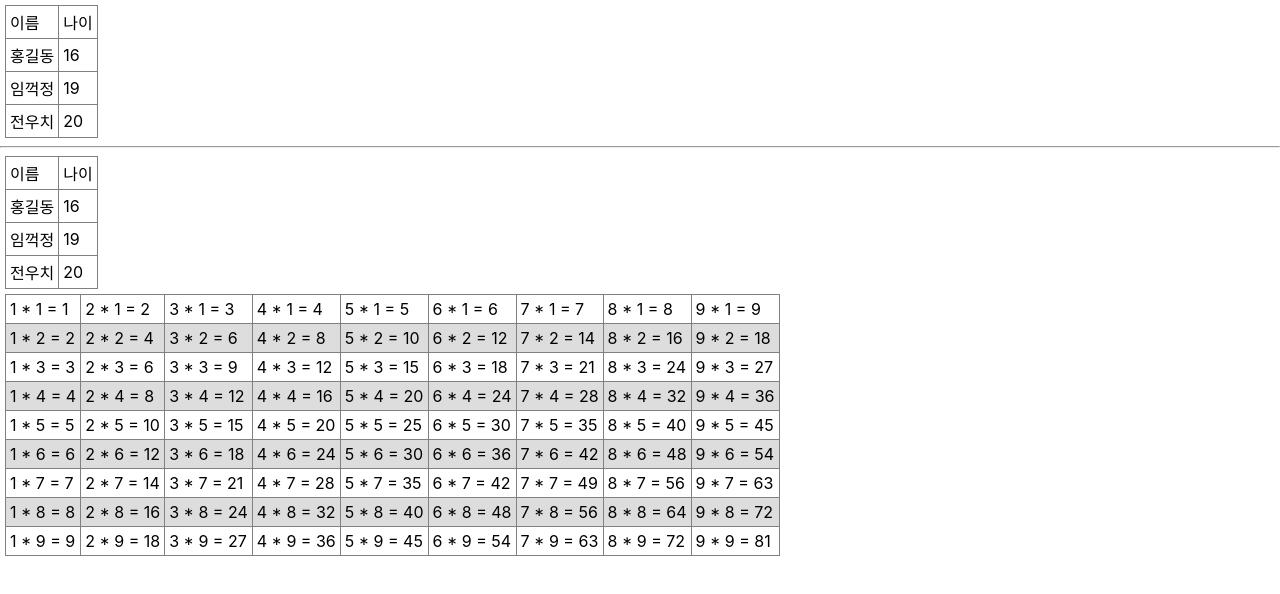
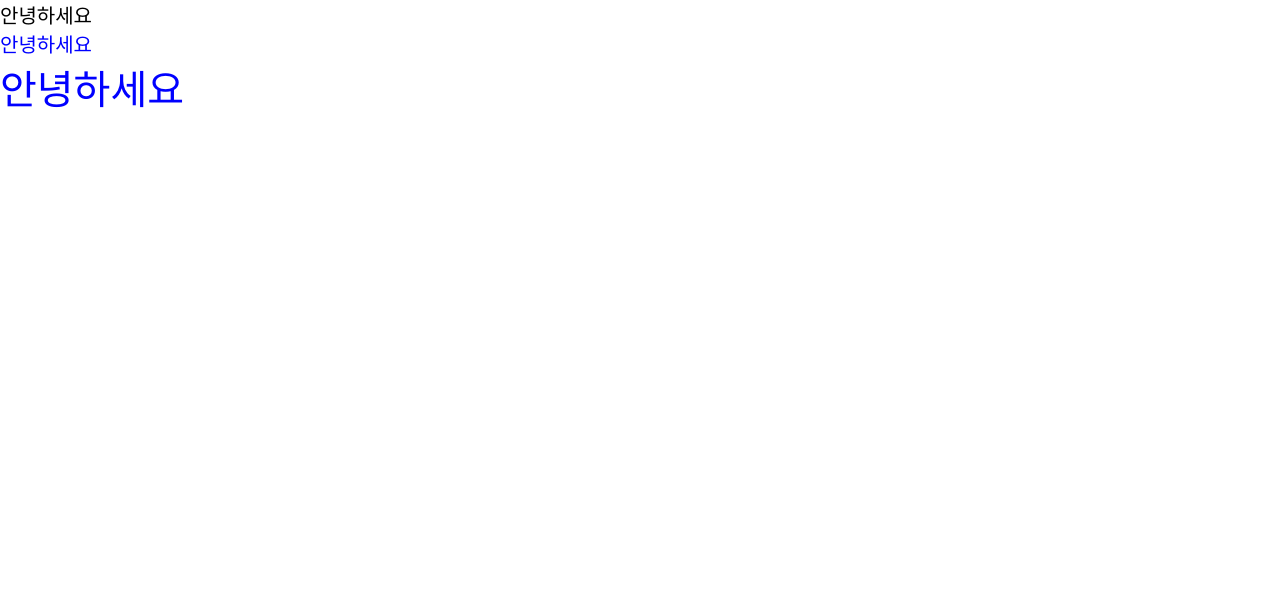
Before and after one commit to hsxxng31/ex02, a React (Create React App) app: page / in a window 1280 px wide. Shown: the top 594 px of the page. Built offline with nearby package versions, Linux system fonts and the light colour scheme.

Commit message:
src/Message.tsx size 변수 추가

```diff
--- a/src/App.tsx
+++ b/src/App.tsx
@@ -1,16 +1,12 @@
-import React from "react";
-import MyTable from "./MyTable";
-import TimesTable from "./TimesTable";
+import Message from "./Message";
 
 function App() {
   return (
     <div>
-      <MyTable />
-      <hr />
-      <MyTable />
-      <TimesTable />
+      <Message value="안녕하세요" />
+      <Message value="안녕하세요" color="blue" />
+      <Message value="안녕하세요" color="blue" size={40} />
     </div>
   );
 }
-
 export default App;
--- /dev/null
+++ b/src/Message.tsx
@@ -0,0 +1,12 @@
+type Props = {
+  value: string;
+  color?: string;
+  size?: number;
+};
+
+function Message({ value, size, color }: Props) {
+  const msgStyle = { color: color || "black", fontSize: size || 20 };
+  return <div style={msgStyle}>{value}</div>;
+}
+
+export default Message;
```
